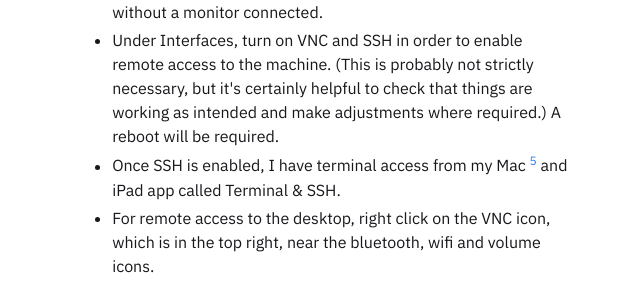
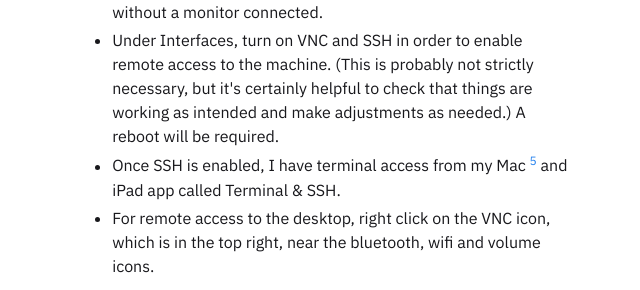
Before and after one commit to myndatlas/myndatlas.github.io, a Jekyll site: the page built from _notes/Public/Raspberry Pi 400.md, in a window 1280 px wide and 900 px high, scrolled down 1803 px. Shown: the part 230-520 px from the top of the window, without its empty margins (319-959 px from the left). Built offline with Jekyll 4.4.1, drawn with Linux system fonts in a browser that asks for light colours.

Commit message:
vault backup: 2022-04-10 12:29:39

```diff
--- a/_notes/Public/Raspberry Pi 400.md
+++ b/_notes/Public/Raspberry Pi 400.md
@@ -30,7 +30,7 @@ Note: I am very much a novice with these things and stumbled my way though this
 #### Headless
 - In order to run the Raspberry Pi headlessly, some settings need to be adjusted. Go to Main Menu>Preferences>Raspberry Pi Configuration.
 - Under Display, set the preferred headless resolution, this will tell the Raspberry Pi to boot up fully including the gui desktop without a monitor connected.
-- Under Interfaces, turn on VNC and SSH in order to enable remote access to the machine. (This is probably not strictly necessary, but it's certainly helpful to check that things are working as intended and make adjustments where required.) A reboot will be required.
+- Under Interfaces, turn on VNC and SSH in order to enable remote access to the machine. (This is probably not strictly necessary, but it's certainly helpful to check that things are working as intended and make adjustments as needed.) A reboot will be required.
 - Once SSH is enabled, I have terminal access from my Mac [^5] and iPad app called Terminal & SSH.
 - For remote access to the desktop, right click on the VNC icon, which is in the top right, near the bluetooth, wifi and volume icons.
 	- Select options
```
